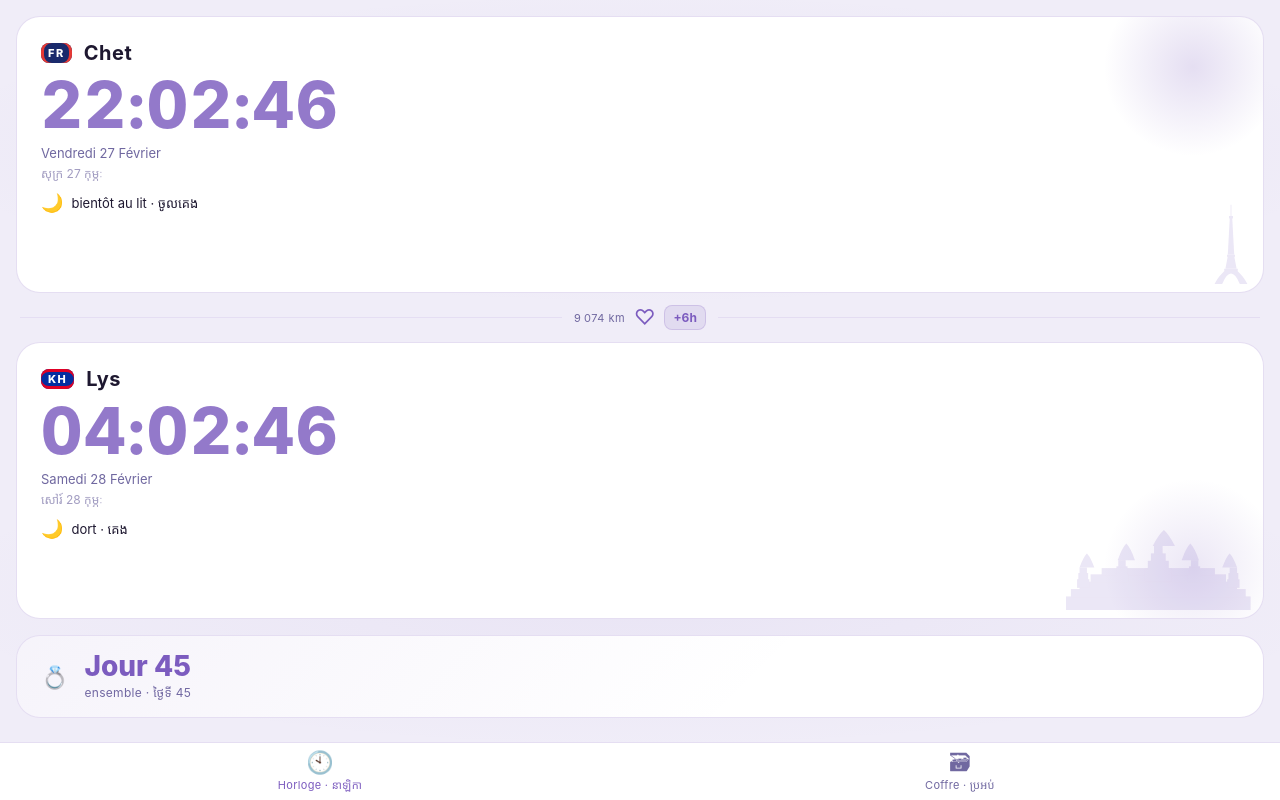
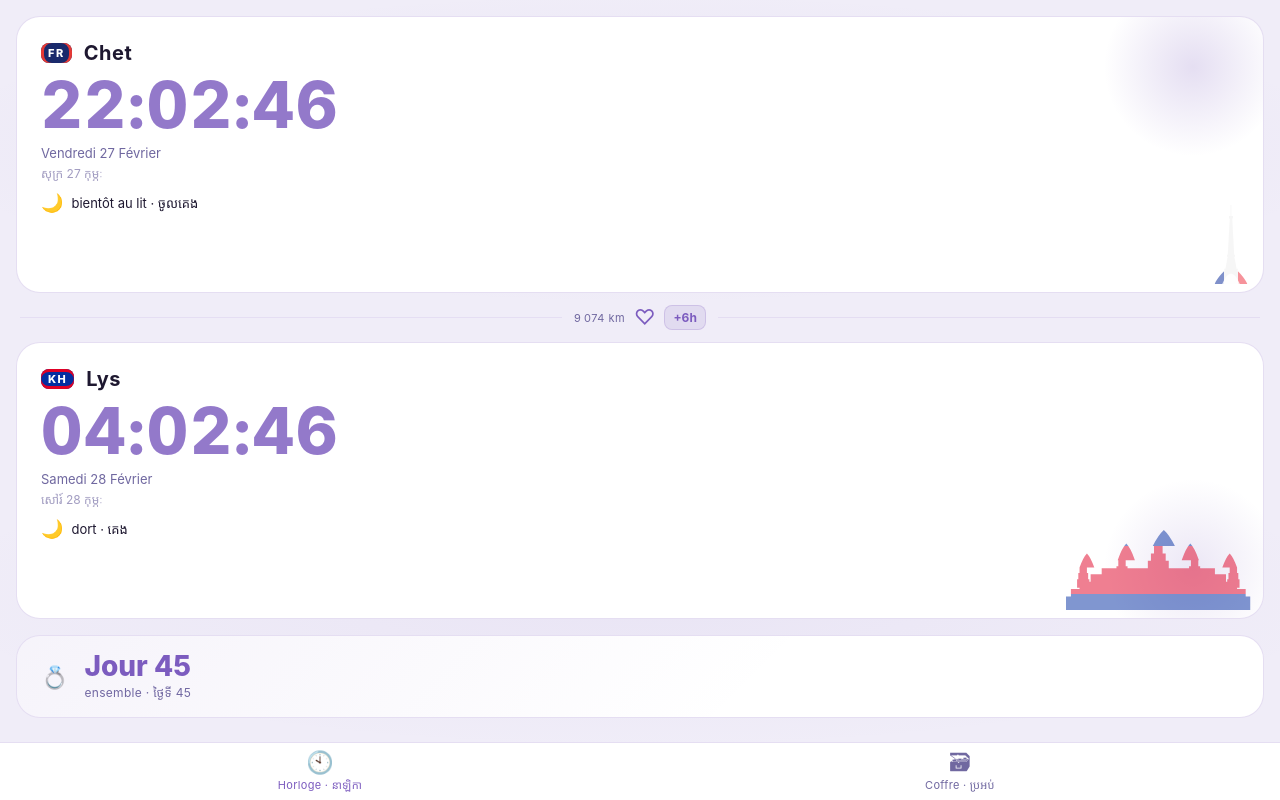
Before and after one commit to chetana/9074km, a SvelteKit app: page /horloge in a window 1280 px wide. Built offline with nearby package versions, Linux system fonts and the light colour scheme.

Commit message:
feat: tour eiffel et angkor aux couleurs de leurs drapeaux

```diff
--- a/src/routes/horloge/+page.svelte
+++ b/src/routes/horloge/+page.svelte
@@ -44,24 +44,33 @@
 	<!-- Carte Paris -->
 	<div class="clock-card">
 		<div class="card-glow glow-paris"></div>
-		<!-- Tour Eiffel — silhouette filled, proportions réelles -->
+		<!-- Tour Eiffel — couleurs drapeau français -->
 		<svg class="landmark" viewBox="0 0 100 200" xmlns="http://www.w3.org/2000/svg" aria-hidden="true">
-			<!-- Jambes : s'évasent fortement en bas, rejoignent le 1er plancher à y=165 -->
-			<path fill="currentColor" d="M 9,200 C 20,178 34,168 36,165 L 64,165 C 66,168 80,178 91,200 Z"/>
-			<!-- Arche centrale (découpe) -->
-			<path fill="var(--card)" d="M 28,200 Q 50,148 72,200 Z"/>
-			<!-- Plateforme 1 -->
-			<rect fill="currentColor" x="33" y="162" width="34" height="5"/>
-			<!-- Corps 1er→2e plancher : se resserre -->
-			<path fill="currentColor" d="M 36,162 L 42,130 L 58,130 L 64,162 Z"/>
-			<!-- Plateforme 2 -->
-			<rect fill="currentColor" x="40" y="127" width="20" height="5"/>
-			<!-- Corps 2e plancher→3e : se resserre encore -->
-			<path fill="currentColor" d="M 42,127 L 47,34 L 53,34 L 58,127 Z"/>
-			<!-- Plateforme 3 -->
-			<rect fill="currentColor" x="45" y="30" width="10" height="6"/>
-			<!-- Antenne -->
-			<rect fill="currentColor" x="49" y="2" width="2" height="28"/>
+			<defs>
+				<!-- Dégradé tricolore vertical : bleu | blanc | rouge -->
+				<linearGradient id="fr-flag" x1="0" y1="0" x2="1" y2="0">
+					<stop offset="0%"    stop-color="#002395"/>
+					<stop offset="33.3%" stop-color="#002395"/>
+					<stop offset="33.3%" stop-color="#EDEDED"/>
+					<stop offset="66.6%" stop-color="#EDEDED"/>
+					<stop offset="66.6%" stop-color="#ED2939"/>
+					<stop offset="100%"  stop-color="#ED2939"/>
+				</linearGradient>
+				<!-- Clippath de la silhouette entière -->
+				<clipPath id="eiffel-clip">
+					<path d="M 9,200 C 20,178 34,168 36,165 L 64,165 C 66,168 80,178 91,200 Z"/>
+					<rect x="33" y="162" width="34" height="5"/>
+					<path d="M 36,162 L 42,130 L 58,130 L 64,162 Z"/>
+					<rect x="40" y="127" width="20" height="5"/>
+					<path d="M 42,127 L 47,34 L 53,34 L 58,127 Z"/>
+					<rect x="45" y="30" width="10" height="6"/>
+					<rect x="49" y="2" width="2" height="28"/>
+				</clipPath>
+			</defs>
+			<!-- Rectangle plein aux couleurs du drapeau, clippé sur la silhouette -->
+			<rect x="0" y="0" width="100" height="200" fill="url(#fr-flag)" clip-path="url(#eiffel-clip)"/>
+			<!-- Arche centrale découpée -->
+			<path fill="var(--card)" d="M 28,200 Q 50,148 72,200 Z" opacity="0.85"/>
 		</svg>
 		<div class="card-header">
 			<div class="flag-box fr">FR</div>
@@ -92,45 +101,48 @@
 	<!-- Carte Phnom Penh -->
 	<div class="clock-card">
 		<div class="card-glow glow-pp"></div>
-		<!-- Angkor Wat — silhouette filled, 5 tours lotus, terrasses étagées -->
+		<!-- Angkor Wat — couleurs drapeau khmer -->
 		<svg class="landmark" viewBox="0 0 300 130" xmlns="http://www.w3.org/2000/svg" aria-hidden="true">
-			<!-- Terrasses étagées (temple-montagne) -->
-			<rect fill="currentColor" x="0"  y="108" width="300" height="22"/>
-			<rect fill="currentColor" x="8"  y="96"  width="284" height="14"/>
-			<rect fill="currentColor" x="22" y="84"  width="256" height="14"/>
-			<rect fill="currentColor" x="40" y="72"  width="220" height="14"/>
-			<rect fill="currentColor" x="58" y="62"  width="184" height="12"/>
-
-			<!-- Tour coin gauche — corps + bulbe lotus -->
-			<rect fill="currentColor" x="18" y="80" width="20" height="14"/>
-			<rect fill="currentColor" x="20" y="70" width="16" height="12"/>
-			<rect fill="currentColor" x="22" y="61" width="12" height="11"/>
-			<path fill="currentColor" d="M 22,61 Q 28,44 34,38 Q 40,44 46,61 Z"/>
-
-			<!-- Tour coin droite -->
-			<rect fill="currentColor" x="262" y="80" width="20" height="14"/>
-			<rect fill="currentColor" x="264" y="70" width="16" height="12"/>
-			<rect fill="currentColor" x="266" y="61" width="12" height="11"/>
-			<path fill="currentColor" d="M 254,61 Q 260,44 266,38 Q 272,44 278,61 Z"/>
-
-			<!-- Tour intermédiaire gauche -->
-			<rect fill="currentColor" x="80" y="70" width="22" height="16"/>
-			<rect fill="currentColor" x="82" y="59" width="18" height="13"/>
-			<rect fill="currentColor" x="85" y="49" width="12" height="12"/>
-			<path fill="currentColor" d="M 84,49 Q 91,29 98,22 Q 105,29 112,49 Z"/>
-
-			<!-- Tour intermédiaire droite -->
-			<rect fill="currentColor" x="198" y="70" width="22" height="16"/>
-			<rect fill="currentColor" x="200" y="59" width="18" height="13"/>
-			<rect fill="currentColor" x="203" y="49" width="12" height="12"/>
-			<path fill="currentColor" d="M 188,49 Q 195,29 202,22 Q 209,29 216,49 Z"/>
-
-			<!-- Tour centrale (prasat principal, nettement plus haute) -->
-			<rect fill="currentColor" x="128" y="62" width="44" height="22"/>
-			<rect fill="currentColor" x="133" y="50" width="34" height="14"/>
-			<rect fill="currentColor" x="138" y="38" width="24" height="14"/>
-			<rect fill="currentColor" x="143" y="26" width="14" height="14"/>
-			<path fill="currentColor" d="M 141,26 Q 150,8 159,0 Q 168,8 177,26 Z"/>
+			<defs>
+				<!-- Drapeau khmer : bleu | rouge (large) | bleu, bandes horizontales -->
+				<linearGradient id="kh-flag" x1="0" y1="0" x2="0" y2="1">
+					<stop offset="0%"    stop-color="#032EA1"/>
+					<stop offset="20%"   stop-color="#032EA1"/>
+					<stop offset="20%"   stop-color="#E00025"/>
+					<stop offset="80%"   stop-color="#E00025"/>
+					<stop offset="80%"   stop-color="#032EA1"/>
+					<stop offset="100%"  stop-color="#032EA1"/>
+				</linearGradient>
+				<clipPath id="angkor-clip">
+					<rect x="0"   y="108" width="300" height="22"/>
+					<rect x="8"   y="96"  width="284" height="14"/>
+					<rect x="22"  y="84"  width="256" height="14"/>
+					<rect x="40"  y="72"  width="220" height="14"/>
+					<rect x="58"  y="62"  width="184" height="12"/>
+					<rect x="18"  y="80"  width="20"  height="14"/>
+					<rect x="20"  y="70"  width="16"  height="12"/>
+					<rect x="22"  y="61"  width="12"  height="11"/>
+					<path d="M 22,61 Q 28,44 34,38 Q 40,44 46,61 Z"/>
+					<rect x="262" y="80"  width="20"  height="14"/>
+					<rect x="264" y="70"  width="16"  height="12"/>
+					<rect x="266" y="61"  width="12"  height="11"/>
+					<path d="M 254,61 Q 260,44 266,38 Q 272,44 278,61 Z"/>
+					<rect x="80"  y="70"  width="22"  height="16"/>
+					<rect x="82"  y="59"  width="18"  height="13"/>
+					<rect x="85"  y="49"  width="12"  height="12"/>
+					<path d="M 84,49 Q 91,29 98,22 Q 105,29 112,49 Z"/>
+					<rect x="198" y="70"  width="22"  height="16"/>
+					<rect x="200" y="59"  width="18"  height="13"/>
+					<rect x="203" y="49"  width="12"  height="12"/>
+					<path d="M 188,49 Q 195,29 202,22 Q 209,29 216,49 Z"/>
+					<rect x="128" y="62"  width="44"  height="22"/>
+					<rect x="133" y="50"  width="34"  height="14"/>
+					<rect x="138" y="38"  width="24"  height="14"/>
+					<rect x="143" y="26"  width="14"  height="14"/>
+					<path d="M 141,26 Q 150,8 159,0 Q 168,8 177,26 Z"/>
+				</clipPath>
+			</defs>
+			<rect x="0" y="0" width="300" height="130" fill="url(#kh-flag)" clip-path="url(#angkor-clip)"/>
 		</svg>
 		<div class="card-header">
 			<div class="flag-box kh">KH</div>
@@ -195,8 +207,7 @@
 		right: var(--space-3);
 		height: 5rem;
 		width: auto;
-		color: var(--accent);
-		opacity: 0.15;
+		opacity: 0.5;
 		pointer-events: none;
 	}
 
```
